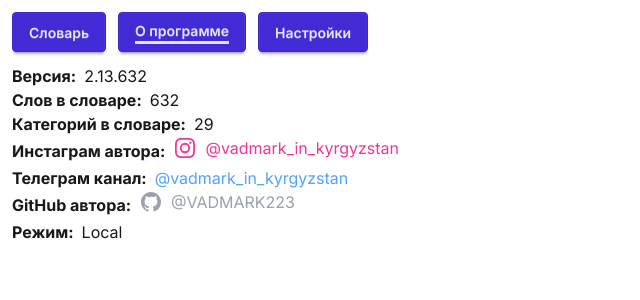
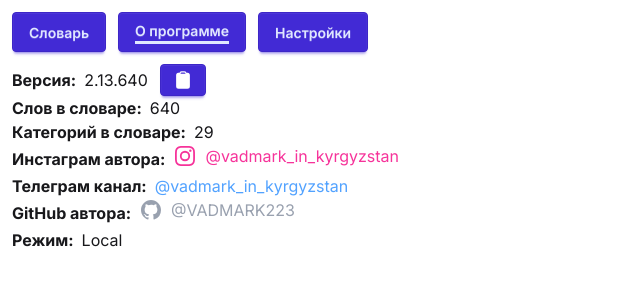
Before and after one commit to VADMARK223/kg-next, a Next.js app: page /about in a window 1280 px wide. Shown: the top 300 px of the page, without its empty margins (0-640 px from the left). Built offline with nearby package versions, Linux system fonts and the light colour scheme; a web font is replaced by a local one.

Commit message:
2.13.640 Version.

```diff
--- a/src/app/about/page.tsx
+++ b/src/app/about/page.tsx
@@ -10,11 +10,28 @@ import ValueViewer from '@/app/ui/common/ValueViewer'
 import { APP_VERSION, isDevMode } from '@/app/lib/utils'
 import { IS_REMOTE_MODE } from '@/app/api/api'
 import { TAGS, WORDS } from '@/app/lib/model/data'
+import { ClipboardIcon } from '@heroicons/react/24/solid';
 
-const Page = (): JSX.Element => {
+const AboutPage = (): JSX.Element => {
+  const version = `${APP_VERSION}.${WORDS.length}`
+
+  const copyToClipboard = async () => {
+    try {
+      await navigator.clipboard.writeText(version)
+      alert('Версия скопирована.')
+    } catch (err) {
+      alert(`Не удалось скопировать версию. Ошибка: ${err}`)
+    }
+  }
+
   return (
     <div className={'flex flex-col'}>
-      <ValueViewer name={'Версия'} value={`${APP_VERSION}.${WORDS.length}`}/>
+      <div className={'flex items-center gap-3'}>
+        <ValueViewer name={'Версия'} value={version}/>
+        <button className={'btn btn-primary btn-sm'} onClick={copyToClipboard}>
+          <ClipboardIcon className="h-5 w-5 text-white"/>
+        </button>
+      </div>
       <ValueViewer name={'Слов в словаре'} value={WORDS.length}/>
       <ValueViewer name={'Категорий в словаре'} value={TAGS.length}/>
       <ValueViewer name={'Инстаграм автора'} value={
@@ -78,4 +95,4 @@ const Page = (): JSX.Element => {
   )
 }
 
-export default Page
+export default AboutPage
--- a/src/app/lib/model/data.ts
+++ b/src/app/lib/model/data.ts
@@ -92,6 +92,7 @@ const common = (tag: number): WordEntity[] => {
     createWord('Лекарство', 'Дары', tag, 'Medicine'),
     createWord('Пена', 'Көбүк', tag, 'Foam'),
     createWord('Сон', 'Уйку', tag, 'Dream'),
+    createWord('Рейс', 'Каттам', tag, 'Flight'),
     createWord('Труд', 'Эмгек', tag, 'Work'),
     createWord('Мусор', 'Таштанды, Шыпырынды', tag, 'Garbage'),
     createWord('Друг', 'Дос', tag, 'Friend'),
@@ -136,6 +137,8 @@ const common = (tag: number): WordEntity[] => {
     createWord('Колесо', 'Дөңгөлөк', tag, 'Wheel'),
     createWord('Разговор', 'Сүйлөш', tag, 'Talk'),
     createWord('Вещь', 'Нерсе', tag, 'Thing'),
+    createWord('Опасность', 'Коркунуч', tag, 'Danger'),
+    createWord('Страх, боязнь', 'Кооп', tag, 'Fear'),
     createWord('Предмет', 'Нерсе', tag, 'Item'),
     createWord('Разговорник', 'Сүйлөшмө', tag, 'Phrasebook'),
     createWord('Красота (человек)', 'Сулуулук', tag, 'Beauty (human)'),
@@ -254,6 +257,7 @@ const house = (tag: number): WordEntity[] => {
     createWord('Квартира', 'Батир', tag, 'Apartment'),
     createWord('Дверь', 'Эшик', tag, 'Door'),
     createWord('Окно', 'Терезе', tag, 'Window'),
+    createWord('Кровать', 'Керебет', tag, 'Bed'),
     createWord('Ложка', 'Кашык', tag, 'Spoon'),
     createWord('Вилка', 'Вилка', tag, 'Fork'),
     createWord('Нож', 'Бычак', tag, 'Knife'),
@@ -270,7 +274,9 @@ const house = (tag: number): WordEntity[] => {
     createWord('Стол', 'Үстөл', tag, 'Table'),
     createWord('Полотенце', 'Сүлгү', tag, 'Towel'),
     createWord('Баня', 'Мончо', tag, 'Bathhouse'),
+    createWord('Утюг', 'Үтүк', tag, 'Iron'),
     createWord('Печка', 'Меш', tag, 'Stove'),
+    createWord('Сейф', 'Сейф', tag, 'Safe'),
     createWord('Совок', 'Калак', tag, 'Dustpan')
   ]
 }
@@ -503,7 +509,7 @@ const birds = (tag: number): WordEntity[] => {
     createWord('Павлин', 'Тоос', tag, 'Peacock'),
     createWord('Удод', 'Үпүп', tag, 'Hoopoe'),
     createWord('Журавль', 'Турна', tag, 'Crane'),
-    createWord('Цыплёнок', 'Жөжө', tag, 'Chicken')
+    createWord('Цыпленок', 'Жөжө', tag, 'Chicken')
   ]
 }
 // Город и село
@@ -525,6 +531,7 @@ const city = (tag: number): WordEntity[] => {
     createWord('Кафе', 'Кичине ресторан', tag, 'Cafe'),
     createWord('Такси', 'Кире', tag, 'Taxi'),
     createWord('Памятник', 'Эстелик', tag, 'Monument'),
+    createWord('Аэропорт', 'Аэропорт', tag, 'Airport'),
     createWord('Ж/д вокзал', 'Темир жол вокзалы', tag, 'Railway station')
   ]
 }
@@ -541,13 +548,13 @@ const professions = (tag: number): WordEntity[] => {
     createWord('Плотник', 'Жыгач устасы', tag, 'Carpenter'),
     createWord('Певец, поэт', 'Ырчы', tag, 'Singer'),
     createWord('Историк', 'Тарыхчы', tag, 'Historian'),
-    createWord('Лётчик', 'Учуучу', tag, 'Pilot'),
+    createWord('Летчик, пилот', 'Учкуч', tag, 'Pilot'),
     createWord('Продавец', 'Сатуучу', tag, 'Salesman'),
     createWord('Программист', 'Программист', tag, 'Programmer'),
     createWord('Переводчик', 'Котормочу', tag, 'Translator'),
     createWord('Алкоголик', 'Аракеч', tag, 'Alcoholic'),
     createWord('Военный', 'Аскер', tag, 'Military'),
-    createWord('Пилот', 'Учкуч', tag, 'Pilot'),
+    createWord('Прокурор', 'Прокурор', tag, 'Prosecutor'),
     createWord('Стекловар', 'Айнек кайнатуучу', tag, 'Glassmaker')
   ]
 }
@@ -784,9 +791,10 @@ const family = (tag: number): WordEntity[] => {
     createWord('Мальчик', 'Эркек бала', tag, 'Boy'),
     createWord('Мужчина', 'Эркек', tag, 'Man'),
     createWord('Женщина', 'Аял', tag, 'Woman'),
-    createWord('Сын', 'Уул', tag, 'Son'),
+    createWord('Сын', 'Уул, бала', tag, 'Son'),
     createWord('Дочь', 'Кыз', tag, 'Daughter'),
-    createWord('Сестра (старшая)', 'Эже', tag, 'Sister (elder)')
+    createWord('Сестра (старшая)', 'Эже', tag, 'Sister (elder)'),
+    createWord('Сестра (младшая)', 'Сиңди', tag, 'Sister (younger)')
   ]
 }
 
```
